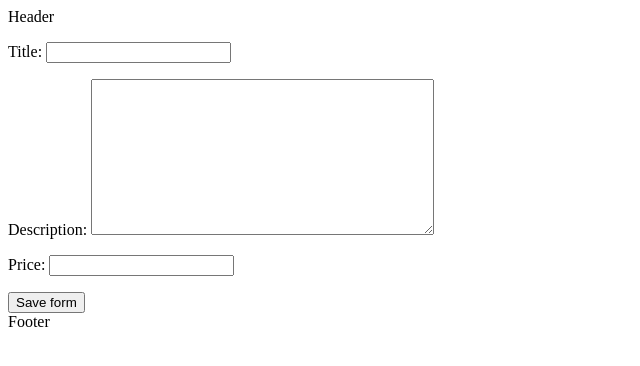
After one commit to tomaszobloj/Project-Steam-2.0, a Django app: page /newgame/ in a window 1280 px wide. The commit adds this page. Shown: the top 366 px of the page, without its empty margins (0-640 px from the left). Run offline with Django 4.2, Linux system fonts and the light colour scheme.

Commit message:
Added form adding new games
Added form adding new games, created template for html

```diff
--- /dev/null
+++ b/projectsteam/gamedatabase/forms.py
@@ -0,0 +1,7 @@
+from django import forms
+from .models import GameDatabase
+
+class GameDatabaseForm(forms.ModelForm):
+    class Meta():
+        model = GameDatabase
+        fields = '__all__'
--- /dev/null
+++ b/projectsteam/gamedatabase/templates/base.html
@@ -0,0 +1,22 @@
+<!DOCTYPE html>
+<html lang="en">
+<head>
+    <meta charset="UTF-8">
+    <meta http-equiv="X-UA-Compatible" content="IE=edge">
+    <meta name="viewport" content="width=device-width, initial-scale=1.0">
+    <title>Steam 2.0</title>
+</head>
+<body>
+    <header>
+        Header
+    </header>
+    <div class="container">
+        {% block body_block %}
+
+        {% endblock %}
+    </div>
+    <footer>
+        Footer
+    </footer>
+</body>
+</html>
--- /dev/null
+++ b/projectsteam/gamedatabase/templates/newgame.html
@@ -0,0 +1,11 @@
+{% extends 'base.html' %}
+
+{% block body_block %}
+
+<form method="POST">
+    {% csrf_token %}
+    {{ form.as_p }}
+    <input type="submit" value="Save form">
+</form>
+
+{% endblock %}
--- a/projectsteam/gamedatabase/views.py
+++ b/projectsteam/gamedatabase/views.py
@@ -1,7 +1,19 @@
-from django.shortcuts import render
+from django.shortcuts import render,redirect
 from .models import GameDatabase
+from .forms import GameDatabaseForm
 
 def index(request):
     gamedatabase = GameDatabase.objects.all()
     dict = {'gamedatabase':gamedatabase}
     return render(request, "index.html", dict)
+
+def newgame(request):
+    form = GameDatabaseForm()
+    if request.method == 'POST':
+        form = GameDatabaseForm(request.POST)
+        if form.is_valid():
+            form.save()
+            return redirect('index')
+    else:
+        form = GameDatabaseForm()
+    return render(request, 'newgame.html',{"form":form})
--- a/projectsteam/projectsteam/urls.py
+++ b/projectsteam/projectsteam/urls.py
@@ -19,5 +19,6 @@ from gamedatabase import views
 
 urlpatterns = [
     path("admin/", admin.site.urls),
-    path("", views.index, name="index")
+    path("", views.index, name="index"),
+    path("newgame/", views.newgame, name="newgame")
 ]
```
Also changed, not shown: projectsteam/gamedatabase/templates/index.html (+7 -11 lines), projectsteam/db.sqlite3.
